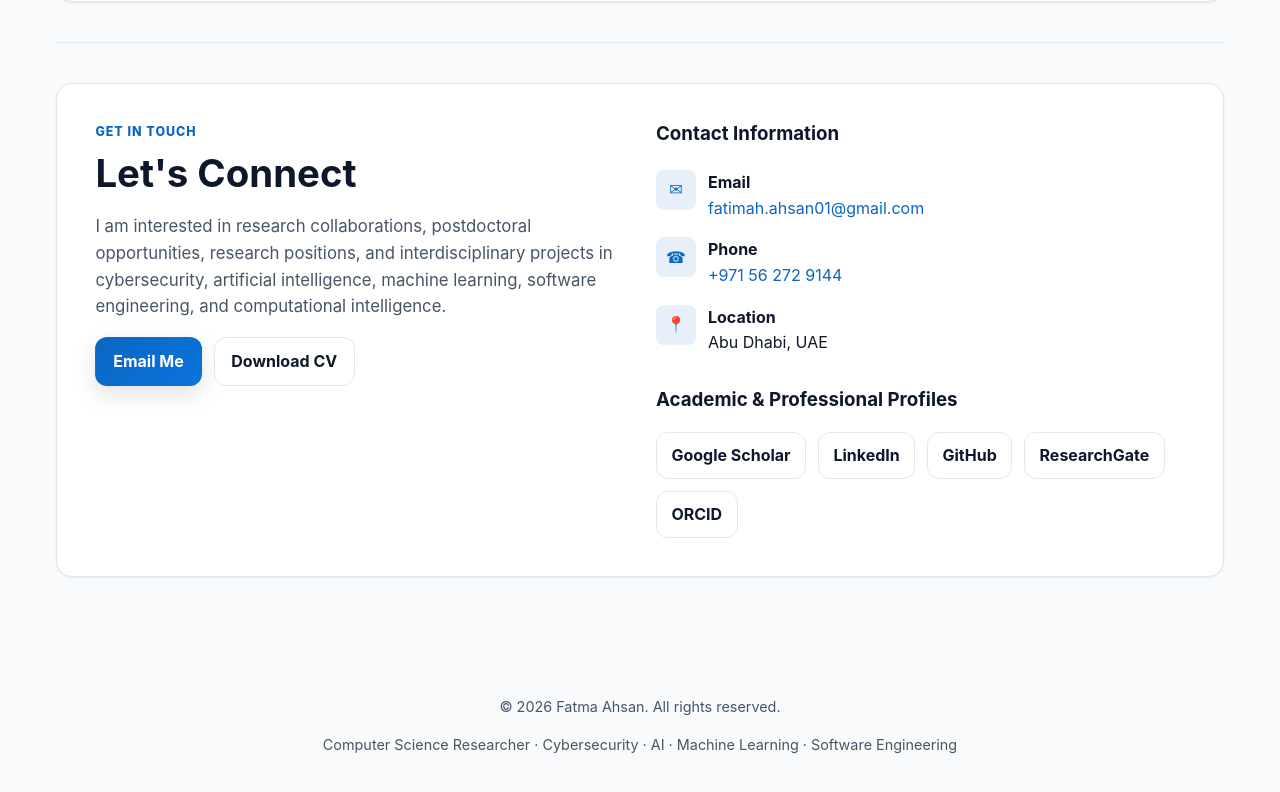
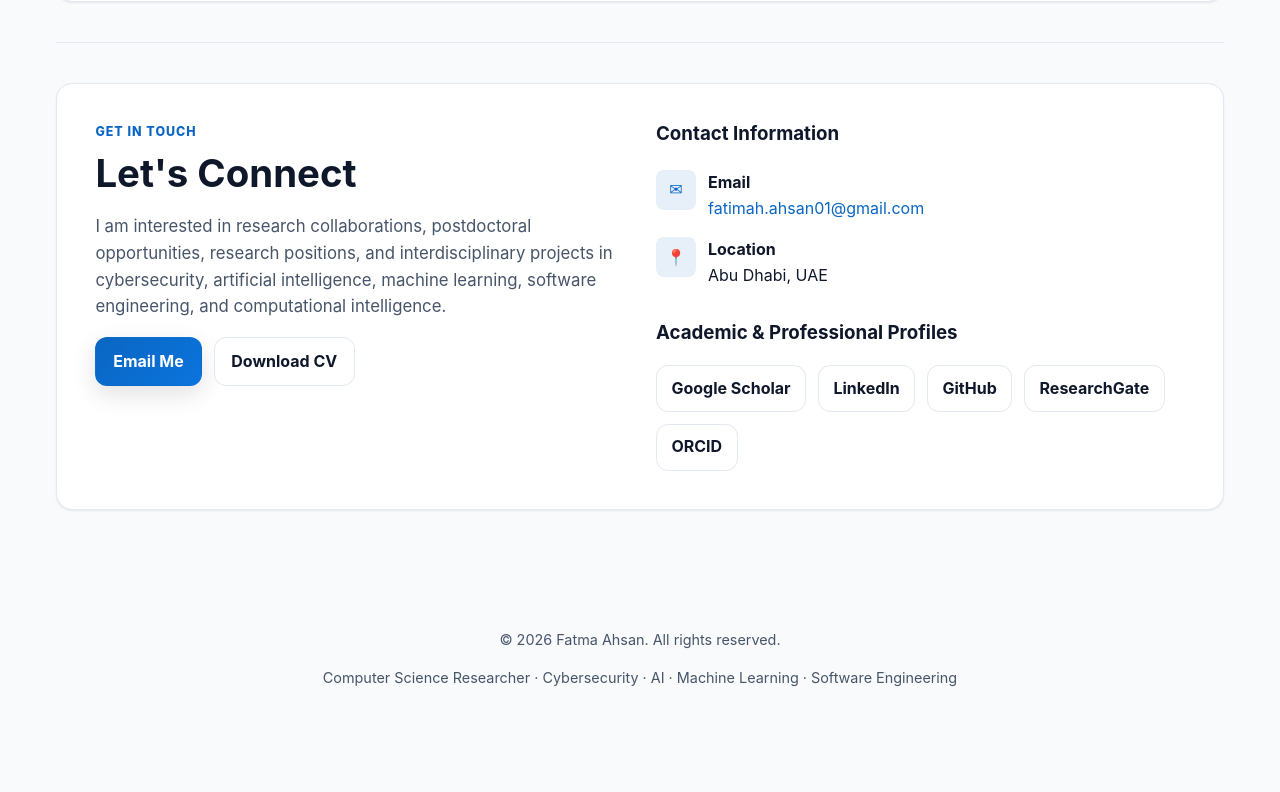
Before and after one commit to fatma00000/FatmaAhsan_Portfolio, a plain HTML site: page index.html in a window 1280 px wide. Shown: the part 9757-10549 px from the top of the page. After the commit the page ends 10492 px from the top, so only its background shows below. Drawn offline with Linux system fonts and the light colour scheme.

Commit message:
Remove phone contact item from index.html
Removed phone contact information from the contact section.

```diff
--- a/index.html
+++ b/index.html
@@ -2760,23 +2760,7 @@
                 </div>
 
 
-                <div class="contact-item">
-
-                  <div class="contact-icon">
-                    ☎
-                  </div>
-
-                  <div>
-
-                    <strong>Phone</strong>
-
-                    <a href="tel:+971562729144">
-                      +971 56 272 9144
-                    </a>
-
-                  </div>
-
-                </div>
+
 
 
                 <div class="contact-item">
```
